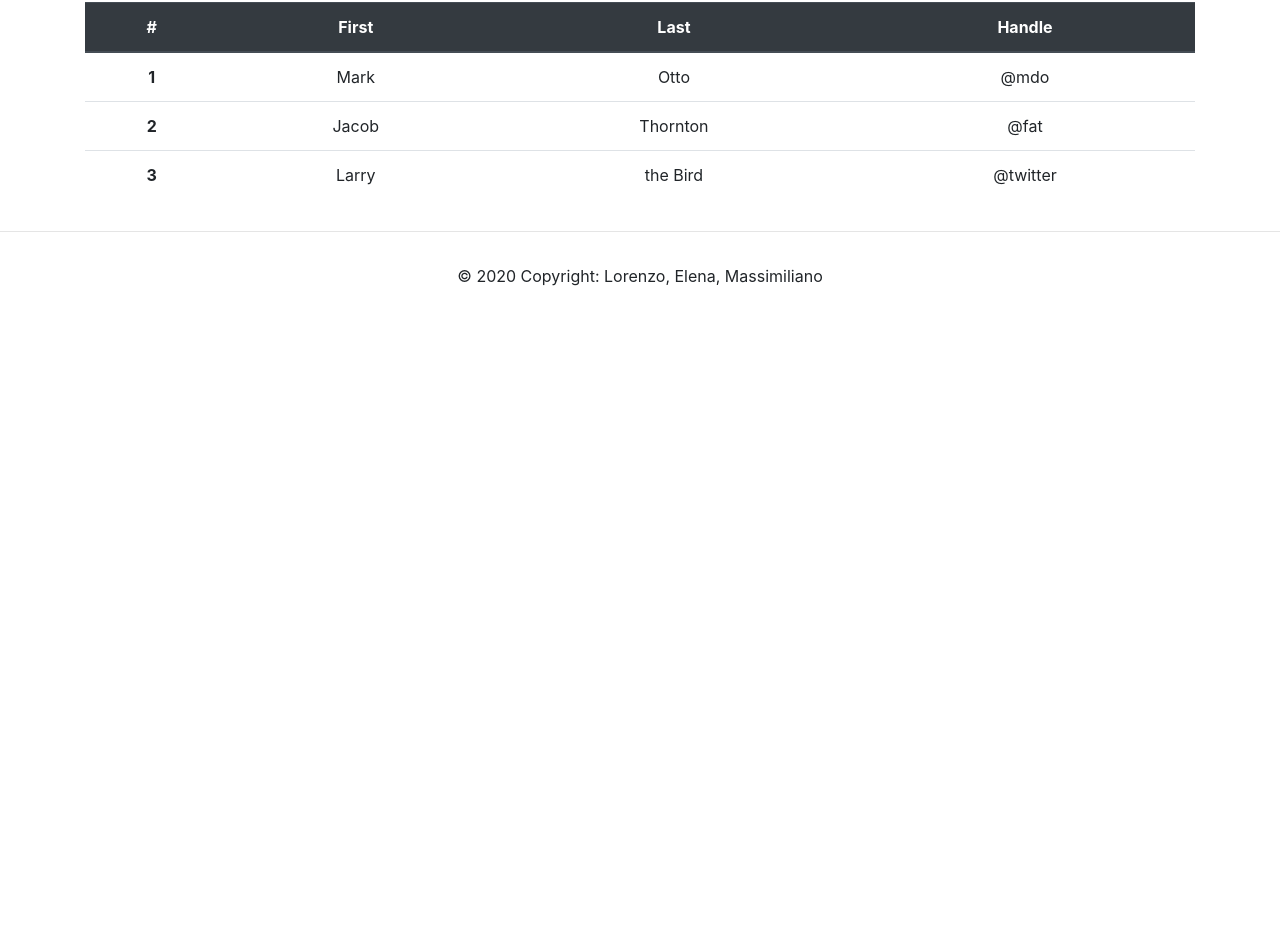
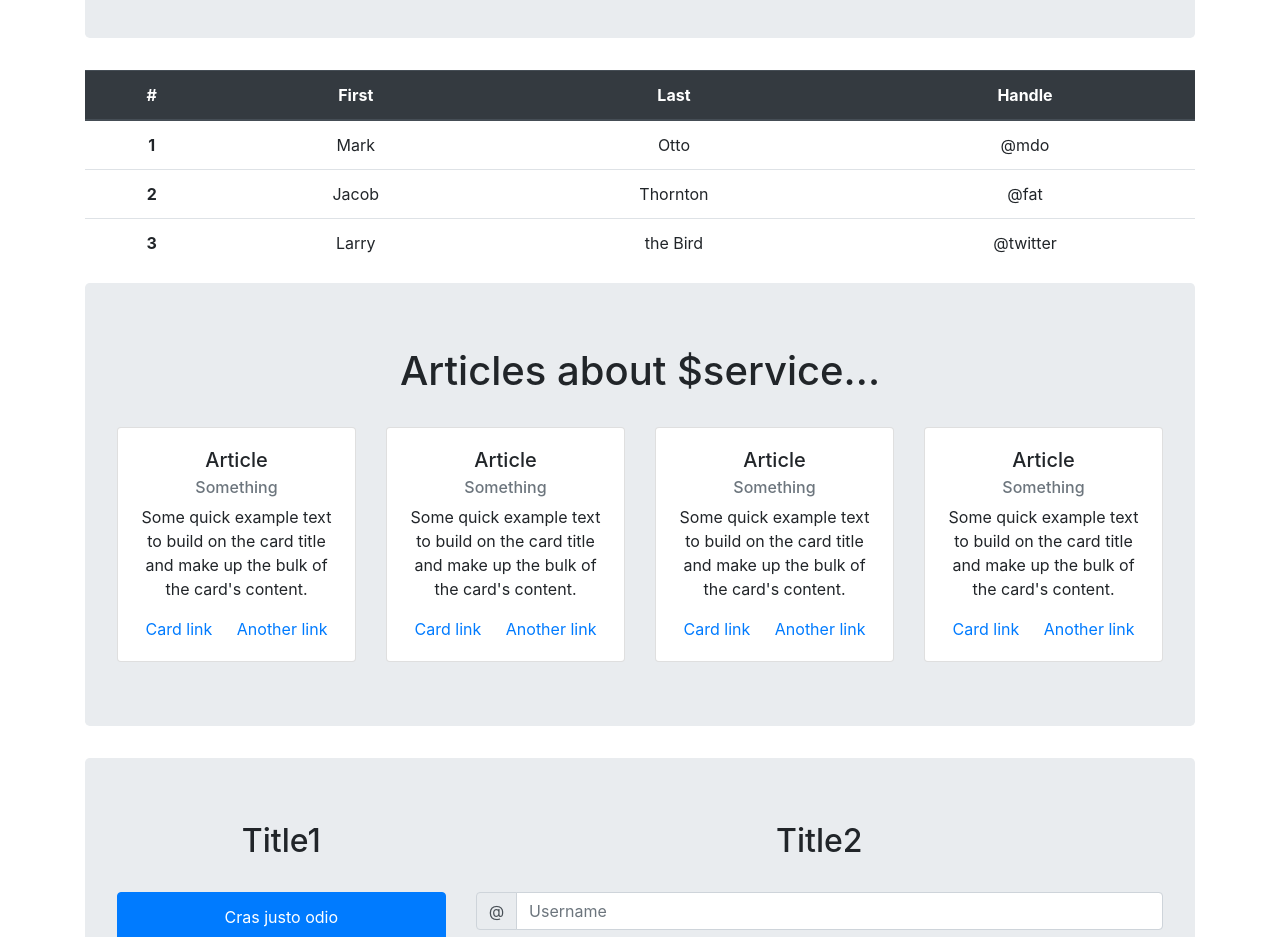
Before and after one commit to MassimilianoRoccamena/Hypermedia-Project, a website: page public/pages/temp/temp.html in a window 1280 px wide. Shown: the part 1863-2800 px from the top of the page. Before the commit the page ends 2167 px from the top, so only its background shows below. Drawn offline with nearby package versions, Linux system fonts and the light colour scheme.

Commit message:
update temp

```diff
--- a/public/pages/temp/temp.html
+++ b/public/pages/temp/temp.html
@@ -43,7 +43,7 @@
 <!-- Carousel intro -->
 <div class="row">
     <div class="container-fluid">
-        <div id="carousel" class="carousel slide" data-ride="carousel" style="padding-bottom: 3%">
+        <div id="carousel" class="carousel slide" data-ride="carousel" style="padding-bottom: 2%">
         <ol class="carousel-indicators">
             <li data-target="#carousel" data-slide-to="0" class="active"></li>
             <li data-target="#carousel" data-slide-to="1"></li>
@@ -116,8 +116,10 @@
             </div>
     </div>
 
-    <!-- Cards list -->
+    <!-- Cards list 1 -->
     <div class="jumbotron">
+        <h1>This is us!</h1>
+        <br />
         <div class="row">
             <div class="col-sm-4">
                 <div class="card mb-4">
@@ -187,6 +189,98 @@
             </table>
         </div>
     </div>
+
+    <!-- Card list 2 -->
+    <div class="jumbotron">
+        <h1>Articles about $service...</h1>
+        <br />
+        <div class="row">
+            <div class="col-sm-3">
+                <div class="card">
+                    <div class="card-body">
+                      <h5 class="card-title">Article</h5>
+                      <h6 class="card-subtitle mb-2 text-muted">Something</h6>
+                      <p class="card-text">Some quick example text to build on the card title and make up the bulk of the card's content.</p>
+                      <a href="#" class="card-link">Card link</a>
+                      <a href="#" class="card-link">Another link</a>
+                    </div>
+                </div>
+            </div>
+            <div class="col-sm-3">
+                <div class="card">
+                    <div class="card-body">
+                      <h5 class="card-title">Article</h5>
+                      <h6 class="card-subtitle mb-2 text-muted">Something</h6>
+                      <p class="card-text">Some quick example text to build on the card title and make up the bulk of the card's content.</p>
+                      <a href="#" class="card-link">Card link</a>
+                      <a href="#" class="card-link">Another link</a>
+                    </div>
+                </div>
+            </div>
+            <div class="col-sm-3">
+                <div class="card">
+                    <div class="card-body">
+                      <h5 class="card-title">Article</h5>
+                      <h6 class="card-subtitle mb-2 text-muted">Something</h6>
+                      <p class="card-text">Some quick example text to build on the card title and make up the bulk of the card's content.</p>
+                      <a href="#" class="card-link">Card link</a>
+                      <a href="#" class="card-link">Another link</a>
+                    </div>
+                </div>
+            </div>
+            <div class="col-sm-3">
+                <div class="card">
+                    <div class="card-body">
+                      <h5 class="card-title">Article</h5>
+                      <h6 class="card-subtitle mb-2 text-muted">Something</h6>
+                      <p class="card-text">Some quick example text to build on the card title and make up the bulk of the card's content.</p>
+                      <a href="#" class="card-link">Card link</a>
+                      <a href="#" class="card-link">Another link</a>
+                    </div>
+                </div>
+            </div>
+        </div>
+    </div>
+
+    <!-- List group + input group -->
+    <div class="jumbotron">
+        <div class="row">
+            <div class="col-sm-4">
+                <h2>Title1</h2>
+                <br />
+                <ul class="list-group">
+                    <li class="list-group-item active">Cras justo odio</li>
+                    <li class="list-group-item">Dapibus ac facilisis in</li>
+                    <li class="list-group-item">Morbi leo risus</li>
+                    <li class="list-group-item">Porta ac consectetur ac</li>
+                    <li class="list-group-item">Vestibulum at eros</li>
+                </ul>
+            </div>
+            <div class="col-sm-8">
+                <h2>Title2</h2>
+                <br />
+                <div class="input-group mb-3">
+                    <div class="input-group-prepend">
+                      <span class="input-group-text" id="basic-addon1">@</span>
+                    </div>
+                    <input type="text" class="form-control" placeholder="Username" aria-label="Username" aria-describedby="basic-addon1">
+                  </div>
+                  <div class="input-group mb-3">
+                    <input type="text" class="form-control" placeholder="Recipient's username" aria-label="Recipient's username" aria-describedby="basic-addon2">
+                    <div class="input-group-append">
+                      <span class="input-group-text" id="basic-addon2">@example.com</span>
+                    </div>
+                  </div>
+                  <div class="input-group">
+                    <div class="input-group-prepend">
+                      <span class="input-group-text">With textarea</span>
+                    </div>
+                    <textarea class="form-control" aria-label="With textarea"></textarea>
+                  </div>
+            </div>
+        </div>
+    </div>
+</div>
 </div>
 
 <!-- Footer -->
@@ -197,7 +291,7 @@
   </div>
 </footer>
 
-<!-- Optional JavaScript -->
+<!-- JavaScript -->
 <script src="https://code.jquery.com/jquery-3.4.1.slim.min.js" integrity="sha384-J6qa4849blE2+poT4WnyKhv5vZF5SrPo0iEjwBvKU7imGFAV0wwj1yYfoRSJoZ+n" crossorigin="anonymous"></script>
 <script src="https://cdn.jsdelivr.net/npm/popper.js@1.16.0/dist/umd/popper.min.js" integrity="sha384-Q6E9RHvbIyZFJoft+2mJbHaEWldlvI9IOYy5n3zV9zzTtmI3UksdQRVvoxMfooAo" crossorigin="anonymous"></script>
 <script src="https://stackpath.bootstrapcdn.com/bootstrap/4.4.1/js/bootstrap.min.js" integrity="sha384-wfSDF2E50Y2D1uUdj0O3uMBJnjuUD4Ih7YwaYd1iqfktj0Uod8GCExl3Og8ifwB6" crossorigin="anonymous"></script>
```
